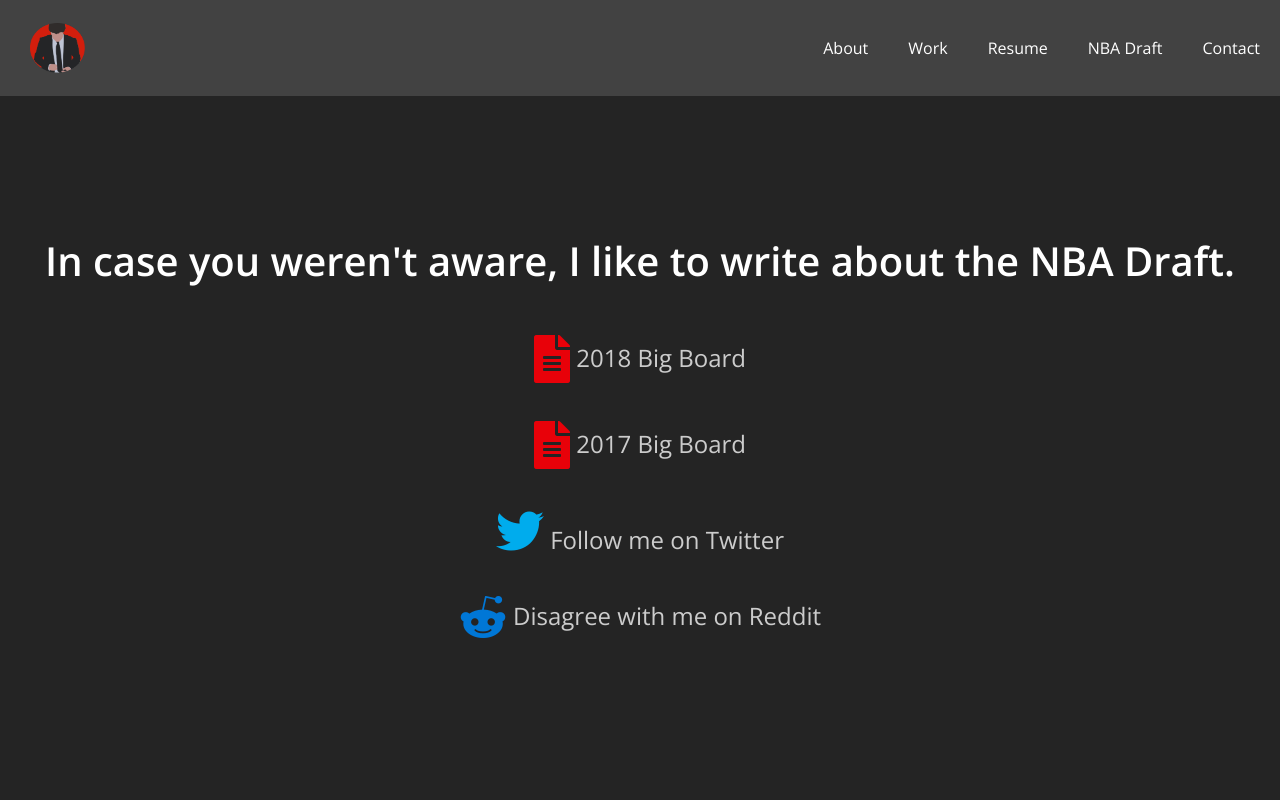
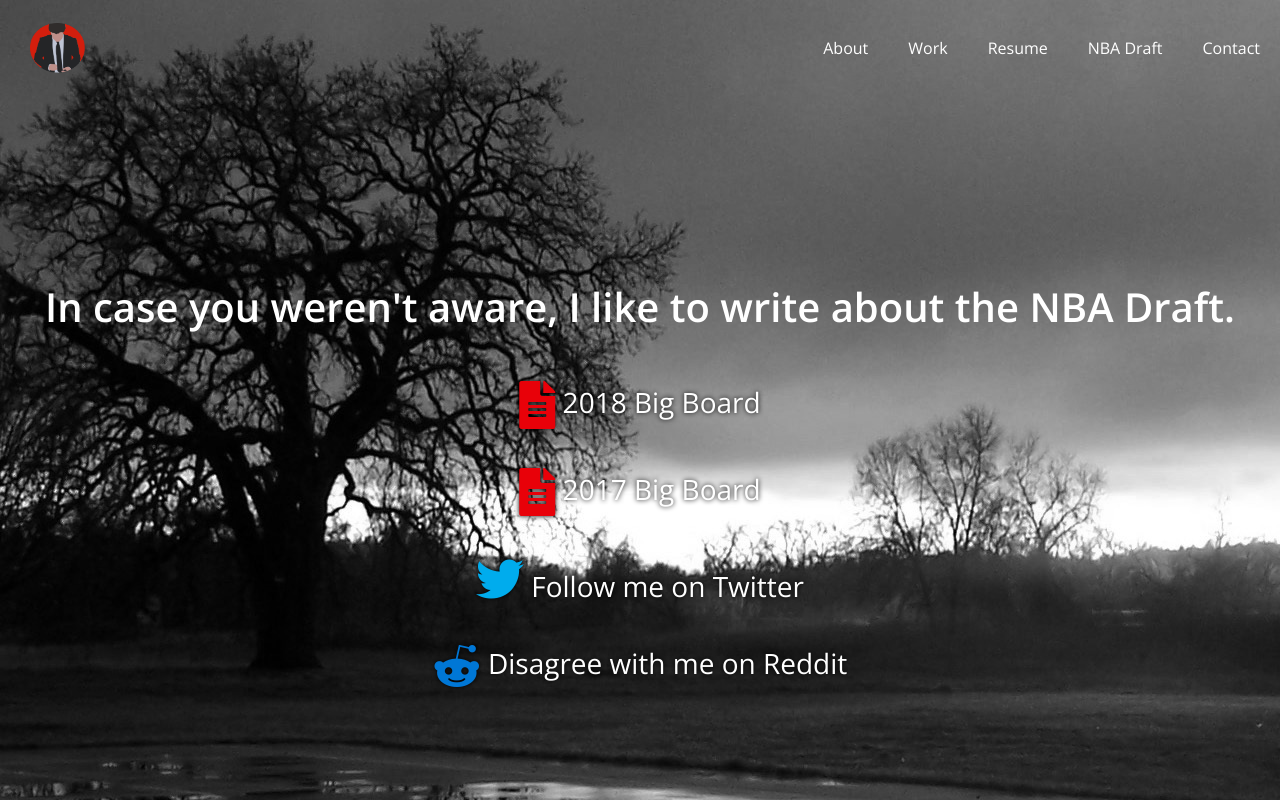
Before and after one commit to JasonG7234/JasonG7234.github.io, a plain HTML site: page nba_draft.html in a window 1280 px wide. Drawn offline with nearby package versions, Linux system fonts and the light colour scheme.

Commit message:
Added wallpaper to NBA_Draft page

```diff
--- a/main.css
+++ b/main.css
@@ -37,6 +37,17 @@ html, body {
 	width: 100%;
 	height: 88%;
 }
+
+#nba_draft.background_color {
+	position: absolute;
+	z-index: -1;
+	content = '';
+	background: url(images/nba_draft_wallpaper.jpg);
+	width: 100%;
+	height: 100%;
+	overflow: hidden;
+}
+
 #about.background_color {
 	position: absolute;
 	z-index: -1;
@@ -109,6 +120,18 @@ h3 {
 #nba_draft_icons {
 	font-size: 48px;
 }
+#nba_draft h3{
+	font-size: 28px;
+	color: #FFF;
+	text-shadow: 0px 0px 5px #000;
+}
+
+#nba_draft h3:hover{
+	color: white;
+	text-shadow: 0px 0px 5px #000000;
+	font-weight: strong;
+}
+
 .center_text {
 	display: inline-block;
 	vertical-align: 10px;
--- a/nba_draft.html
+++ b/nba_draft.html
@@ -8,7 +8,8 @@
 	<link rel="stylesheet" href="https://use.fontawesome.com/releases/v5.0.10/css/all.css" integrity="sha384-+d0P83n9kaQMCwj8F4RJB66tzIwOKmrdb46+porD/OvrJ+37WqIM7UoBtwHO6Nlg" crossorigin="anonymous">
 </head>
 <body>
-<header class="nav_bar">
+<div id="nba_draft" class="background_color">
+<header class="nav_bar" style="background-color: transparent;">
 	<span class="helper"></span>
 	<a href="index.html">
 		<img src="images/icon2.png" alt="logo" style="vertical-align: middle; height:50px; width:55px; padding-left: 2%;"/>
@@ -21,14 +22,13 @@
 		<a href="contact.html" class="internal_links">Contact</a>
 	</div>
 </header>
-<div class="background_color">
 <div class="centerflexbox">
 	<div>
 	<h1 style="font-size: 40px;">In case you weren't aware, I like to write about the NBA Draft.</h1><br><br>
-	<a href="nba_draft/2018_big_board.html"><h3><i id="nba_draft_icons" class="fas fa-file-alt" style="color: #e80109;"></i><span class="center_text">&nbsp;2018 Big Board</span></h3></a><br><br>
-	<h3><i id="nba_draft_icons" class="fas fa-file-alt" style="color: #e80109;"></i><span class="center_text">&nbsp;2017 Big Board</span></h3><br><br>
-	<a href="https://twitter.com/milosteodopesic"><h3><i id="nba_draft_icons" class="fab fa-twitter" style="color: #00aced;"></i>&nbsp;Follow me on Twitter</span></h3></a><br><br>
-	<a href="https://reddit.com/u/cbaswag"><h3><i id="nba_draft_icons" class="fab fa-reddit-alien" style="color: #0077D6;"></i><span class="center_text">&nbsp;Disagree with me on Reddit</span></h3></a><br><br>
+	<a href="nba_draft/2018_big_board.html"><h3 id="nba_draft"><i id="nba_draft_icons" class="fas fa-file-alt" style="color: #e80109;"></i><span class="center_text">&nbsp;2018 Big Board</span></h3></a><br><br>
+	<a href="nba_draft/2017_big_board.html"><h3 id="nba_draft"><i id="nba_draft_icons" class="fas fa-file-alt" style="color: #e80109;"></i><span class="center_text">&nbsp;2017 Big Board</span></h3></a><br><br>
+	<a href="https://twitter.com/milosteodopesic"><h3  id="nba_draft"><i id="nba_draft_icons" class="fab fa-twitter" style="color: #00aced;"></i>&nbsp;Follow me on Twitter</span></h3></a><br><br>
+	<a href="https://reddit.com/u/cbaswag"><h3 id="nba_draft"><i id="nba_draft_icons" class="fab fa-reddit-alien" style="color: #0077D6;"></i><span class="center_text">&nbsp;Disagree with me on Reddit</span></h3></a><br><br>
 	</div>
 </div>
 </div>
```
Also changed, not shown: index.html (+1 -1 lines), images/nba_draft_wallpaper.jpg (added).
